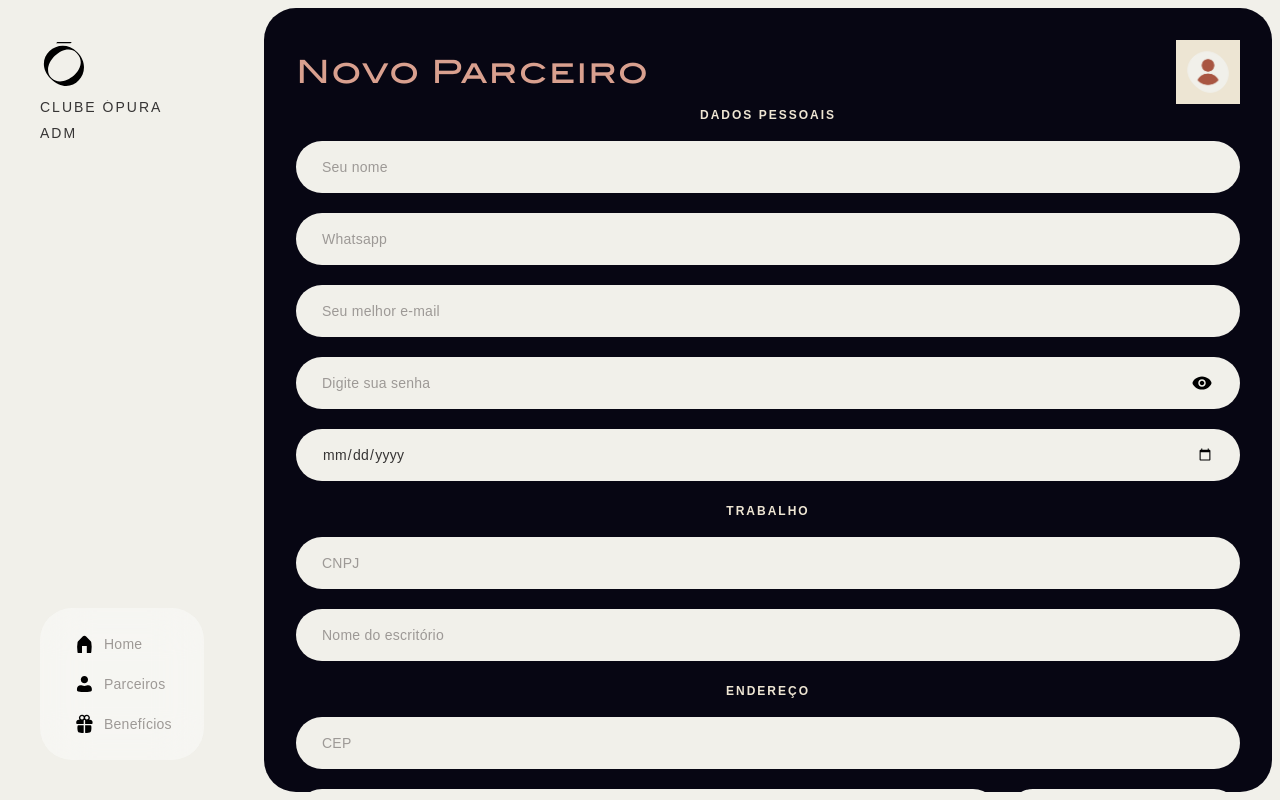
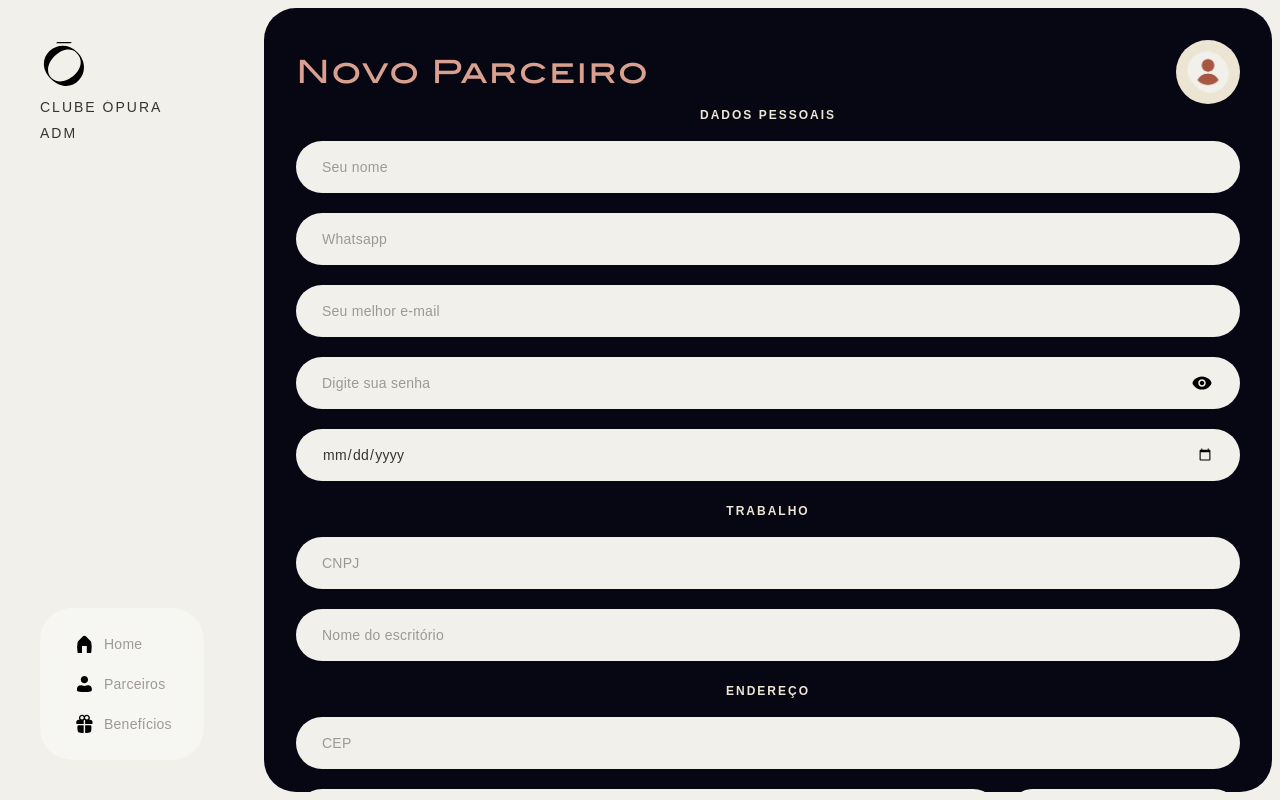
Before and after one commit to annagaudencio/ClubeOpura, a Next.js app in the folder admin/: page /addParceiro in a window 1280 px wide. Built offline with nearby package versions, Linux system fonts and the light colour scheme.

Commit message:
icone de parceiro arredondado

```diff
--- a/admin/src/pages/addParceiro.js
+++ b/admin/src/pages/addParceiro.js
@@ -32,7 +32,7 @@ export default function NovoParceiro() {
         <div className="w-full h-full bg-[var(--color-bg-preto)] rounded-[32px] p-8 overflow-clip overflow-y-auto pb-48">
           <div className="w-full justify-between items-center inline-flex">
             <h3 className="text-[24px] md:text-[32px] text-[var(--color-secundaria)]">Novo Parceiro</h3>
-            <img src="./midia/avatar.webp" className="w-16" alt="avatar de parceiros" />
+            <img src="./midia/avatar.webp" className="w-16 rounded-full" alt="avatar de parceiros" />
           </div>
           <CadastroForm onSubmit={handleCadastro} />
         </div>
```
